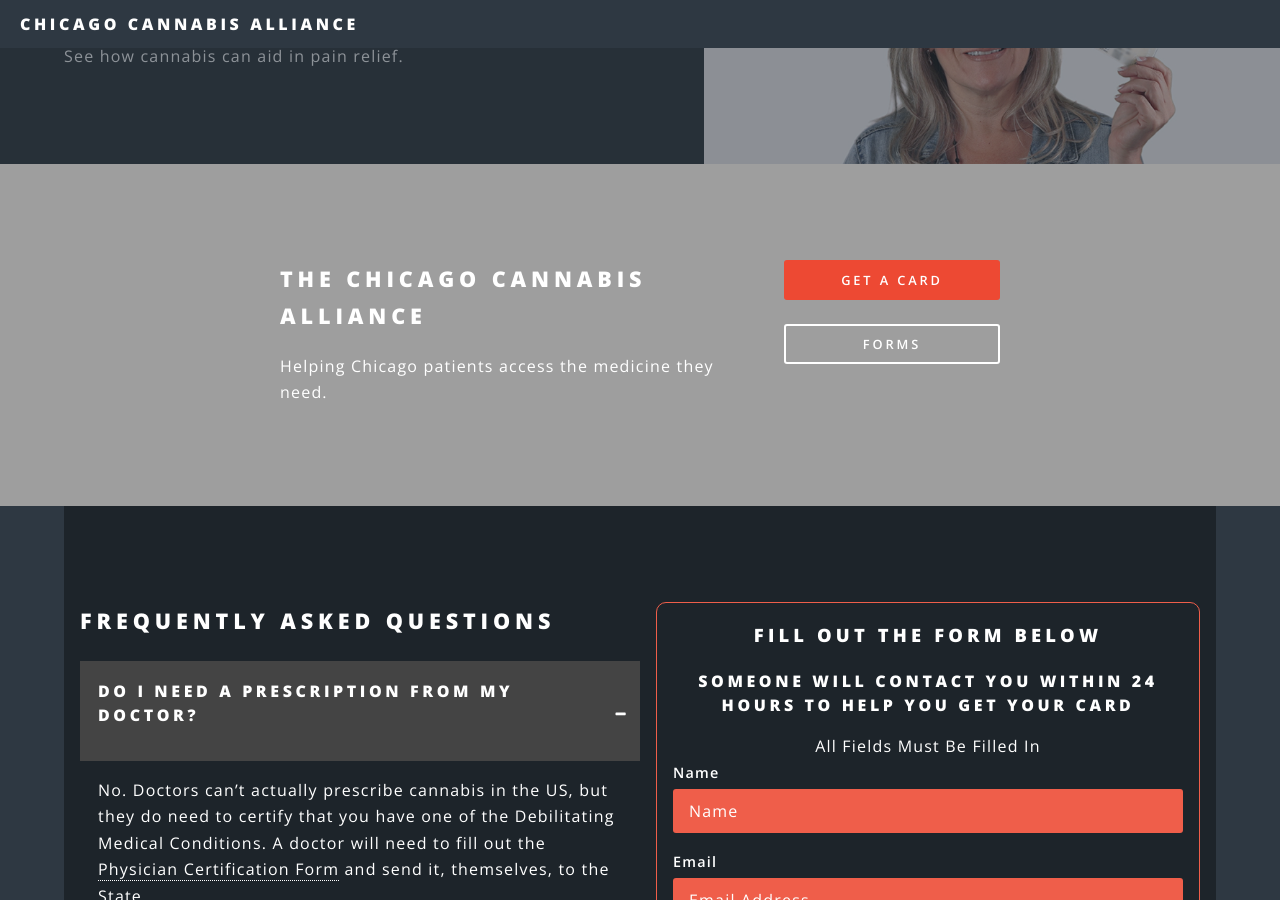
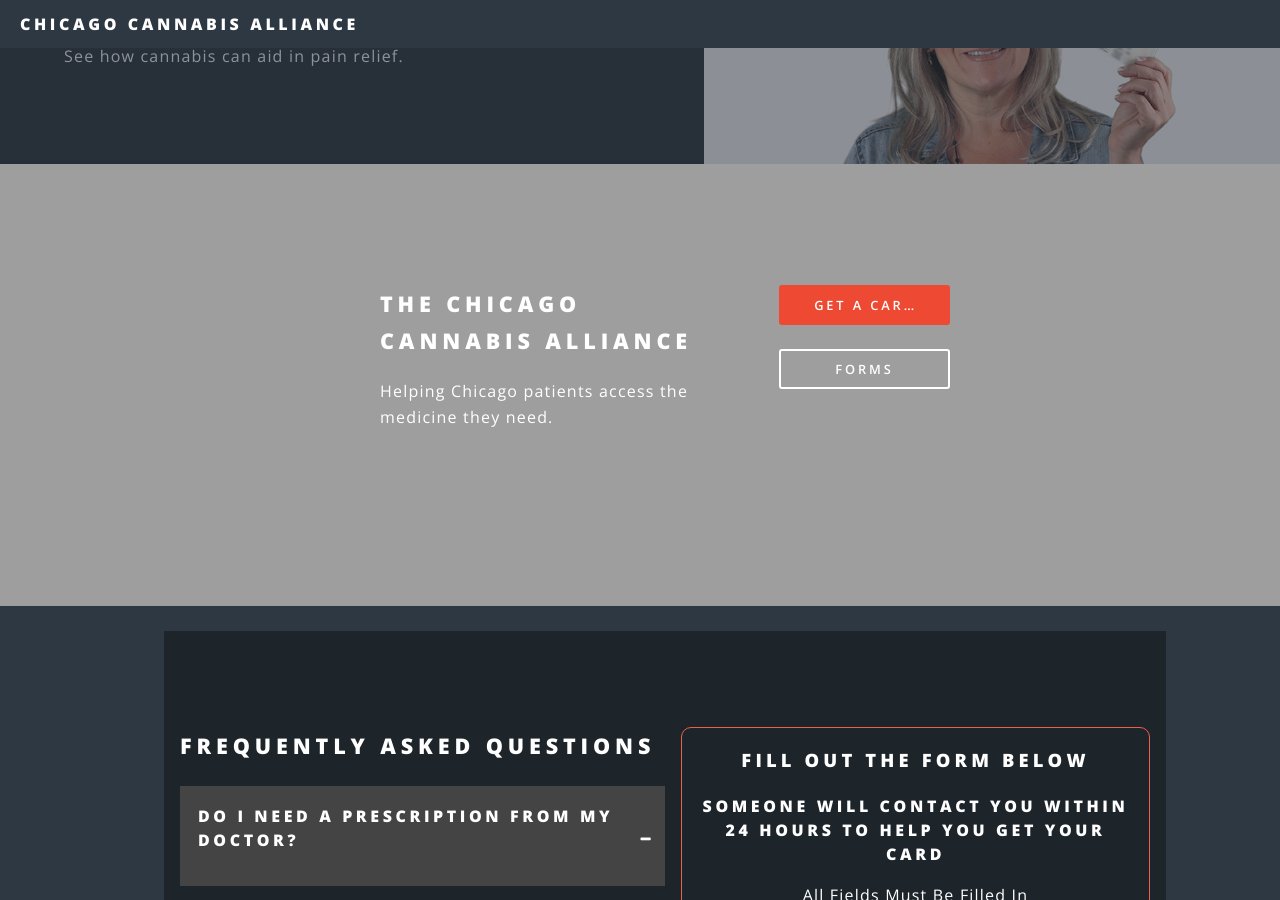
Before and after one commit to roncoalson/CMCA-master, a Jekyll site: the page built from index.html, in a window 1280 px wide and 900 px high, scrolled down 1828 px. Built offline with Jekyll 4.4.1, drawn with Linux system fonts in a browser that asks for light colours.

Commit message:
Update main.css

```diff
--- a/assets/css/main.css
+++ b/assets/css/main.css
@@ -2582,6 +2582,7 @@
 		.wrapper > .inner {
 			width: 60em;
 			margin: 0px auto;
+			padding: 25px 50px 75px 100px;
 			;
 		}
 
```
